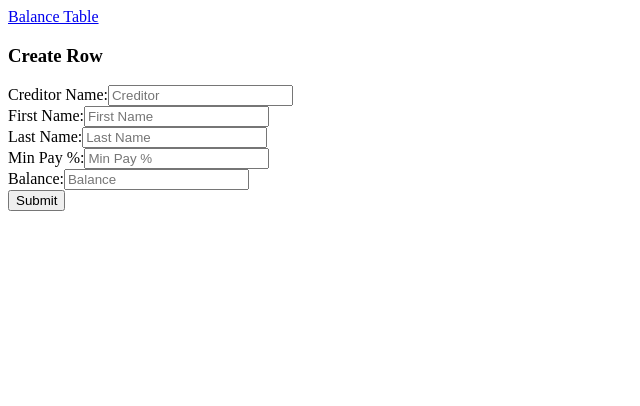
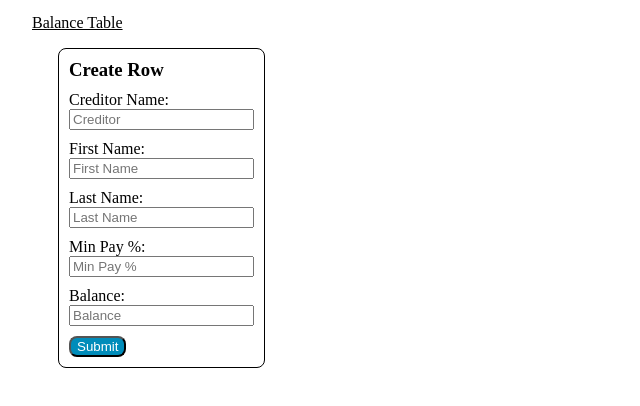
Before and after one commit to grovati/react-table, a React (Create React App) app: page /add in a window 1280 px wide. Shown: the top 406 px of the page, without its empty margins (0-640 px from the left). Built offline with nearby package versions, Linux system fonts and the light colour scheme; no server answers.

Commit message:
Add style components to form and header

```diff
--- a/src/components/BalanceTable.js
+++ b/src/components/BalanceTable.js
@@ -4,7 +4,7 @@ import {Link} from 'react-router-dom';
 import Row from './Row';
 
 const Styled = styled('div')`
-  padding: 10px 20px 0 px 20px;
+  padding: 10px 20px 0px;
 
   table {
     border: 1px solid black;
@@ -15,8 +15,17 @@ const Styled = styled('div')`
       padding: 5px;
       border: 1px solid black;
       text-align: center;
-    }
-  }
+    };
+  };
+
+  button {
+    padding: 5px 20px;
+    margin: 5px 1px;
+    color: white;
+    background-color: #008CBA;
+    border-radius: 8px;
+    cursor: pointer;
+  };
 `;
 
 //Use columns and data to create the UI
--- a/src/components/Header.js
+++ b/src/components/Header.js
@@ -2,13 +2,19 @@ import React from 'react';
 import {Link} from 'react-router-dom';
 import styled from 'styled-components';
 
+const TableLink = styled(Link)`
+  padding: 10px 20px;
+  color: black;
+  line-height: 30px;
+  margin: 0px 4px;
+`;
 // Header will be a nav bar to toggle between RowForm and BalanceTable component
 const Header = () => {
 
   return (
     <div>
       <nav>
-        <Link to='/'>Balance Table</Link>
+        <TableLink to='/'>Balance Table</TableLink>
       </nav>
     </div>
   );
--- a/src/components/RowForm.js
+++ b/src/components/RowForm.js
@@ -1,6 +1,30 @@
 import React from 'react';
 import styled from 'styled-components';
 
+const Form = styled('div')`
+  padding: 10px 20px;
+  display: flex;
+  margin: 0px 30px;
+
+  form {
+    border: 1px solid black;
+    border-radius: 8px;
+
+    h3,
+    button,
+    div {
+      display: flex;
+      flex-flow: column;
+      margin: 10px;
+    };
+
+    button {
+      color: white;
+      background-color: #008CBA;
+      border-radius: 8px;
+    };
+  };
+`;
 // Collect user input to create a new row in table
 const RowForm = ({data, setData}) => {
   // Collect values from form element to create an object that will be added to out data
@@ -21,6 +45,7 @@ const RowForm = ({data, setData}) => {
   };
 
   return (
+    <Form>
       <form onSubmit={submitHandle}>
         <h3>Create Row</h3>
         <div>
@@ -45,6 +70,7 @@ const RowForm = ({data, setData}) => {
         </div>
         <button type='submit'>Submit</button>
       </form>
+    </Form>
   );
 };
 
```
Lines whose indentation alone changed are shown as unchanged.
